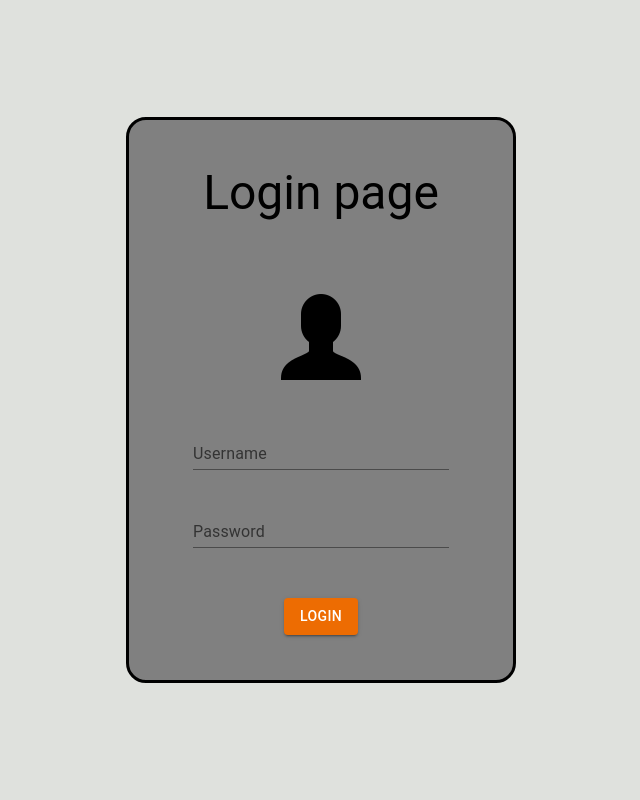
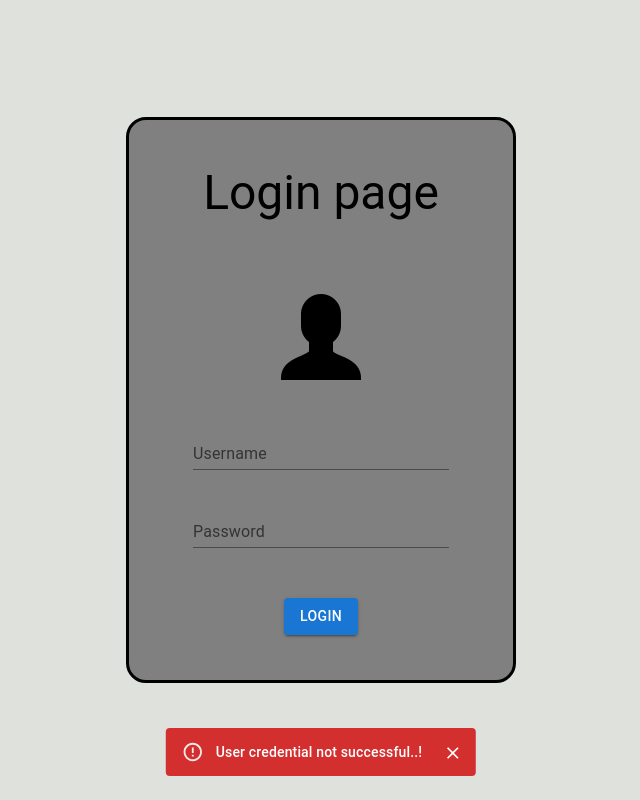
Before and after one commit to TharinduDakshina/hello-react, a React (Create React App) app: page / in a window 1280 px wide. Both pictures are taken after a click on the button "LOGIN". Shown: the whole page, without its empty margins (319-959 px from the left). Built offline with nearby package versions, Linux system fonts and the light colour scheme.

Commit message:
allert add successfully

```diff
--- /dev/null
+++ b/src/components/common/snackBar/index.jsx
@@ -0,0 +1,72 @@
+import {Component} from "react";
+import PropTypes from "prop-types";
+import {Alert, Snackbar} from "@mui/material";
+
+class SnackBar extends Component{
+    static propTypes ={
+        open: PropTypes.bool,
+        className: PropTypes.string,
+        message: PropTypes.string,
+        anchorOrigin: PropTypes.object,
+        children: PropTypes.node,
+        severity: PropTypes.string,
+        autoHideDuration: PropTypes.number
+    }
+
+    static defaultProps = {
+        open:false,
+        className:"",
+        message: "",
+        name:"snack_Bar",
+        severity:"success",
+        autoHideDuration:3000,
+        anchorOrigin:{
+            vertical:"bottom",
+            horizontal:"center"
+        },
+        variant:"filled"
+    }
+
+    handleButtonClose = (event) => {
+        const {onClose} =this.props
+        onClose && onClose({event})
+    }
+
+    renderChildren = (message,children) =>{
+        if (message) return message;
+        if (children) return children;
+    }
+
+    render() {
+        const {
+            open,
+            className,
+            anchorOrigin,
+            autoHideDuration,
+            children,
+            message,
+            severity,
+            variant
+        }=this.props;
+
+        return(
+            <Snackbar
+                open={open}
+                className={className}
+                anchorOrigin={anchorOrigin}
+                autoHideDuration={autoHideDuration}
+                onClose={this.handleButtonClose}
+
+
+            >
+
+                <Alert variant={variant} severity={severity} onClose={this.handleButtonClose}>
+                    {this.renderChildren(message,children)}
+                </Alert>
+
+            </Snackbar>
+        );
+    }
+}
+
+export default SnackBar;
--- a/src/components/login/greeting/index.jsx
+++ b/src/components/login/greeting/index.jsx
@@ -1,9 +1,10 @@
 import React, {Component} from "react";
-import {SvgIcon, TextField, Typography} from "@mui/material";
+import {Snackbar, SvgIcon, TextField, Typography} from "@mui/material";
 import icon from "../../../assets/images/User1.png"
 import {styleSheetLogin} from "../greeting/styles";
 import {withStyles} from "@mui/styles";
 import CommandButton from "../../common/button";
+import SnackBar from "../../common/snackBar"
 
 
 class Greeting extends Component{
@@ -11,7 +12,22 @@ class Greeting extends Component{
 
     constructor(props) {
         super(props);
+        this.state = {
+            userName: "admin",
+            password: "admin",
+            formData: {
+                tempName: "",
+                tempPassword: ""
+            },
+
+            // for snackBar
+            open:false,
+            message:"",
+            severity:""
+
+        }
     }
+
 
     render() {
         const {classes}=this.props;
@@ -29,10 +45,20 @@ class Greeting extends Component{
                     </div>
 
                     <div>
-                        <TextField style={{marginTop:"30px",width:"20vw"}}
-                                   id="standard-basic"
-                                   label="Username"
-                                   variant="standard" />
+                        <TextField
+                            style={{marginTop: "30px", width: "20vw"}}
+                            id="standard-basic"
+                            label="Username"
+                            variant="standard"
+                            onChange={(e) => {
+                                console.log(e.target.value);
+                                let formData=this.state.formData
+                                formData.tempName=e.target.value
+
+                                this.setState({formData});
+
+                            }}
+                        />
                         <br/>
                         <TextField
                             id="standard-password-input"
@@ -41,6 +67,13 @@ class Greeting extends Component{
                             autoComplete="current-password"
                             variant="standard"
                             style={{marginTop:"30px",width:"20vw",fontSize:"4rem"}}
+                            onChange={(e) => {
+                                console.log(e.target.value);
+                                let formData=this.state.formData
+                                formData.tempPassword=e.target.value
+
+                                this.setState({formData});
+                            }}
                         />
                     </div>
 
@@ -48,19 +81,51 @@ class Greeting extends Component{
                         <CommandButton
                             label="Login"
                             variant="contained"
-                            color="warning"
+                            color="primary"
                             onClick={()=>{
-                                console.log("incrementCount");
-                                // this.incrementCount();
+                                this.checkValidUnameAndPassword();
                             }}
                             style={{marginTop:"50px"}}
                         />
                     </div>
+
+                        <SnackBar
+                            open={this.state.open}
+                            onClose={()=>{
+                                this.setState({open:false})
+                            }}
+                            message={this.state.message}
+                            autoHideDuration={3000}
+                            severity={this.state.severity}
+                            variant="filled"
+                        />
                 </div>
 
 
             </div>
         );
     }
+
+    checkValidUnameAndPassword() {
+        console.log("Login");
+        console.log(this.state.formData);
+        console.log("Username : "+this.state.formData.tempName);
+        console.log("Password : "+this.state.formData.tempPassword);
+
+        if (this.state.userName==this.state.formData.tempName && this.state.password==this.state.formData.tempPassword){
+            console.log("successfully check values");
+            this.setState({
+                open:true,
+                message:"User credential successful.",
+                severity:"success"
+            });
+        }else {
+            this.setState({
+                open:true,
+                message:"User credential not successful..!",
+                severity:"error"
+            });
+        }
+    }
 }
 export default withStyles(styleSheetLogin)(Greeting);
```
